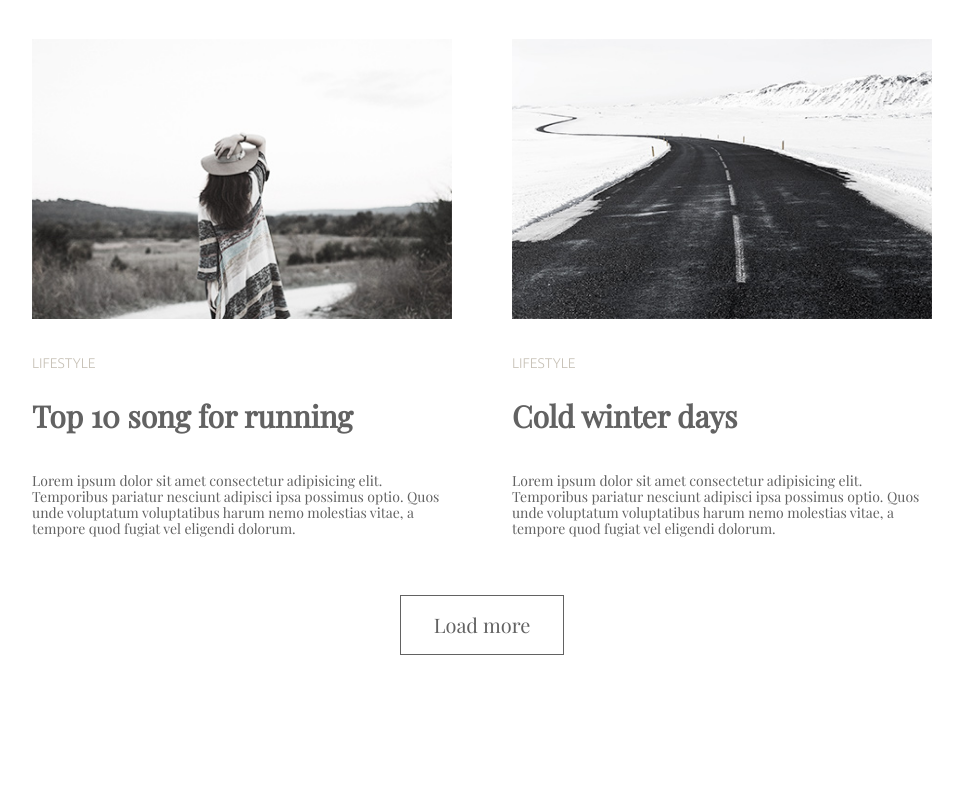
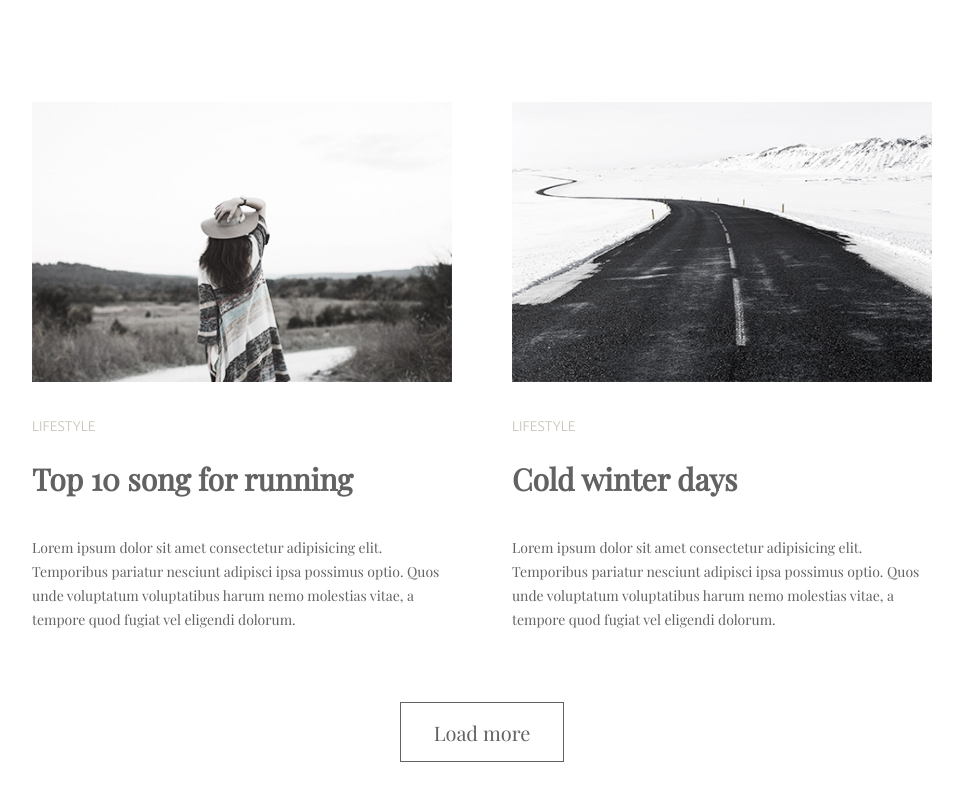
Before and after one commit to DmytroTitov/goit-fe-course, a plain HTML site: page html-css/hw-03/index.html in a window 1280 px wide. Shown: the part 1436-2236 px from the top of the page, without its empty margins (158-1121 px from the left). Before the commit the page ends 2161 px from the top, so only its background shows below. Drawn offline with nearby package versions, Linux system fonts and the light colour scheme.

Commit message:
reworked with line-height + footer

```diff
--- a/html-css/hw-03/css/style.css
+++ b/html-css/hw-03/css/style.css
@@ -65,18 +65,16 @@
 .main-text {
   font-size: 14px;
   padding-top: 40px;
+  line-height: 24px;
 }
 
 .woman-img {
   object-fit: cover;
 }
 
-.footer {
-  padding-bottom: 70px;
-}
 .button {
   display: block;
-  margin: 0 auto;
+  margin: 70px auto;
   width: 164px;
   height: 60px;
   font-size: 20px;
--- a/html-css/hw-03/index.html
+++ b/html-css/hw-03/index.html
@@ -113,10 +113,8 @@
             eligendi dolorum.
           </p>
         </article>
+        <button type="button" class="button">Load more</button>
       </main>
-      <footer class="footer">
-        <button type="button" class="button">Load more</button>
-      </footer>
     </div>
   </body>
 </html>
```
